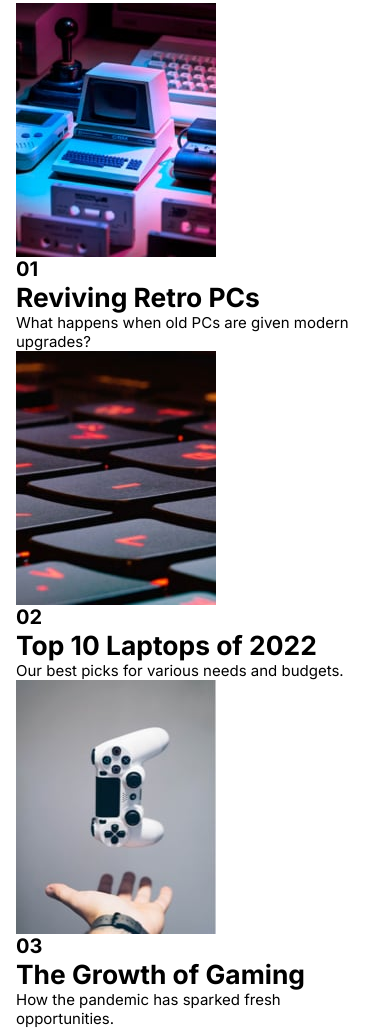
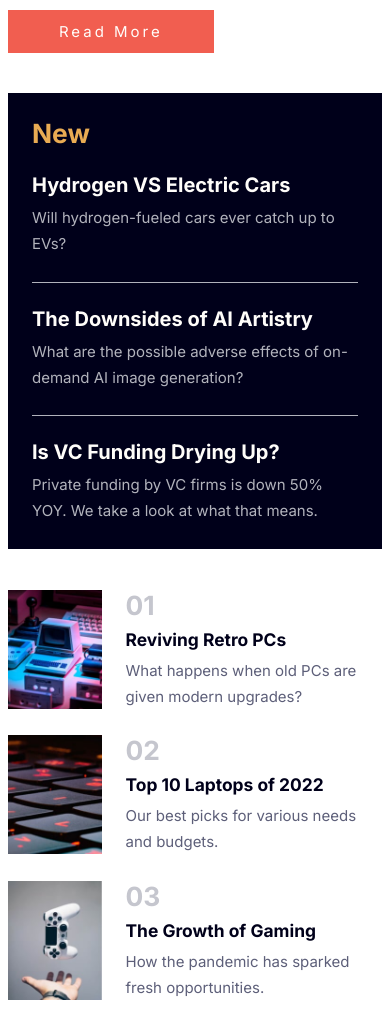
Before and after one commit to CozyCatDev/FEM-news-homepage-main, a website built with Vite: page index.html in a window 390 px wide. Shown: the part 775-1803 px from the top of the page. After the commit the page ends 1776 px from the top, so only its background shows below. Built offline with nearby package versions, Linux system fonts and the light colour scheme; files whose address does not match are found by name.

Commit message:
added styles to mobile layout

```diff
--- a/index.html
+++ b/index.html
@@ -8,7 +8,7 @@
     <link href="https://fonts.googleapis.com/css2?family=Inter:wght@100..900&display=swap" rel="stylesheet">
     <link rel="stylesheet" href="style.css">
     <meta name="viewport" content="width=device-width, initial-scale=1.0" />
-    <title>FE Challenge | News Homepage</title>
+    <title>FEM Challenge | News Homepage</title>
   </head>
   <body>
     <header>
@@ -30,7 +30,7 @@
     <main>
       <div class="wrapper">
         <section class="main-content">
-          <img src="./assets//images/image-web-3-desktop.jpg" alt="">
+          <div class="img"></div>
           <h1>The Bright Future of Web 3.0?</h1>
           <div class="desc">
             <p>We dive into the next evolution of the web that claims to put the power of the platforms back into the hands of the people. But is it really fulfilling its promise?</p>
@@ -53,23 +53,29 @@
           </a>
         </aside>
         <section class="categories">
-          <a href="#">
-            <img src="./assets//images/image-retro-pcs.jpg" alt="">
+          <a class="category" href="#">
+            <div class="img"></div>
+            <div class="desc">
               <h3>01</h3>
               <h2>Reviving Retro PCs</h2>
               <p>What happens when old PCs are given modern upgrades?</p>
+            </div>
           </a>
-          <a href="#">
-            <img src="./assets/images/image-top-laptops.jpg" alt="">
+          <a class="category" href="#">
+            <div class="img"></div>
+            <div class="desc">
               <h3>02</h3>
               <h2>Top 10 Laptops of 2022</h2>
               <p>Our best picks for various needs and budgets.</p>
+            </div>
           </a>
-          <a href="#">
-            <img src="./assets/images/image-gaming-growth.jpg" alt="">
+          <a class="category" href="#">
+            <div class="img"></div>
+            <div class="desc">
               <h3>03</h3>
               <h2>The Growth of Gaming</h2>
               <p>How the pandemic has sparked fresh opportunities.</p>
+            </div>
           </a>
         </section>
       </div>
--- a/style.css
+++ b/style.css
@@ -63,7 +63,7 @@ img{
   --g-sm: 0.5rem;
   --g-md: 1rem;
   --g-lg: 1.5rem;
-  --g-xl: 2rem;
+  --g-xl: 2.5rem;
 
   --clr-primary-1: hsl(35, 77%, 62%);
   --clr-primary-2: hsl(5, 85%, 63%);
@@ -72,7 +72,8 @@ img{
   --clr-neutral-200: hsl(236, 13%, 42%);
   --clr-neutral-100: hsl(240, 100%, 5%);
 
-  --fc-p: var(--clr-neutral-200);
+  --fc-p-1: var(--clr-neutral-200);
+  --fc-p-2: hsla(233, 8%, 79%, 0.9);
   --fc-btn: var(--clr-neutral-400);
   --fc-heading-accent: var(--clr-primary-1);
   --fc-heading-100: var(--clr-neutral-100);
@@ -95,11 +96,12 @@ img{
   --p-block-content-mobile: 2rem;
 
   --ls: 3px;
+  --lh: 1.75em;
 
   --bp-mobile: 23.4375rem;
   --bp-desktop: 90rem;
 
-  --min-content-padding: 1rem;
+  --min-content-padding: 0.5rem;
   --max-content-padding: 1fr;
   --min-content-width: 18rem;
   --max-content-width: calc(var(--bp-desktop) - 20rem);
@@ -109,6 +111,7 @@ body{
   font-family: Inter, sans-serif;
   font-size: var(--fs-p);
   font-weight: var(--fw-regular);
+  color: var(--fc-p-1);
   min-height: 100vh;
   overflow-x: hidden;
 }
@@ -131,12 +134,13 @@ h3{
 p{
   font-size: var(--fs-p);
   font-weight: var(--fw-regular);
+  line-height: var(--lh);
 }
 
 button{
   border: 0;
   padding: var(--p-btn);
-  font-size: var(--fs-h3);
+  font-size: var(--fs-p);
   font-weight: var(--fw-regular);
   background-color: var(--bg-btn);
   color: var(--fc-btn);
@@ -220,6 +224,90 @@ nav button{
   right: 1.5rem;
 }
 
+main .wrapper,
+.main-content,
+.main-content .desc,
+.sidebar,
+.sidebar .sidebar-content,
+.categories,
+.categories .category,
+.categories .desc{
+  display: grid;
+  gap: var(--g-lg);
+}
+
+main .wrapper{
+  gap: var(--g-xl);
+}
+
+/* main content */
+
+.main-content .img{
+  min-height: 300px;
+  background-image: url("./assets/images/image-web-3-mobile.jpg");
+  background-size: cover;
+  background-repeat: no-repeat;
+}
+.main-content h1{
+  color: var(--fc-heading-100);
+}
+.main-content button{
+  max-width: 55%;
+}
+
+/* sidebar */
+
+.sidebar{
+  background-color: var(--bg-primary-2);
+  padding: var(--p-lg);
+}
+.sidebar .sidebar-content{
+  gap: var(--g-sm);
+}
+.sidebar .sidebar-content:not(:last-child){
+  padding-bottom: var(--p-lg);
+  border-bottom: 1px solid var(--fc-p-2);
+}
+.sidebar h2{
+  color: var(--fc-heading-accent);
+}
+.sidebar h3{
+  color: var(--fc-heading-300);
+}
+.sidebar p{
+  color: var(--fc-p-2);
+}
+
+/* categories */
+.category{
+  grid-template-columns: 25% auto;
+}
+.category .img{
+  background-size: 100% auto;
+  background-position: center;
+  background-repeat: no-repeat;
+}
+.category:nth-child(1) .img{
+  background-image: url("./assets/images/image-retro-pcs.jpg");
+}
+.category:nth-child(2) .img{
+  background-image: url("./assets/images/image-top-laptops.jpg");
+}
+.category:nth-child(3) .img{
+  background-image: url("./assets/images/image-gaming-growth.jpg");
+}
+.category .desc{
+  gap: var(--g-sm);
+}
+.category h2{
+  color: var(--fc-heading-100);
+  font-size: calc(var(--fs-p) + 0.15rem);
+}
+.category h3{
+  color: var(--fc-heading-200);
+  font-size: var(--fs-h2);
+}
+
 @media (min-width: 768px){
   .hide-desktop{
     display: none;
```
Lines whose indentation alone changed are shown as unchanged.
